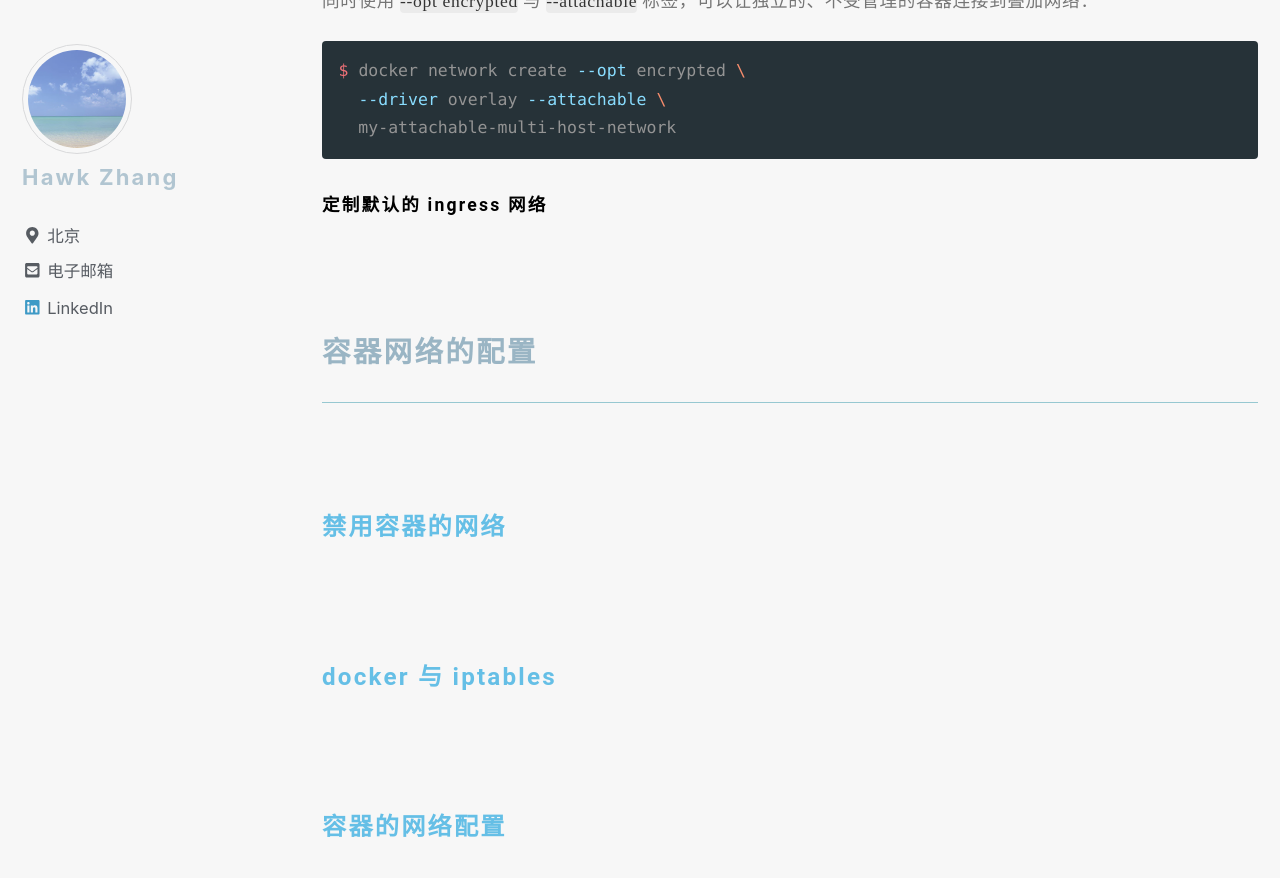
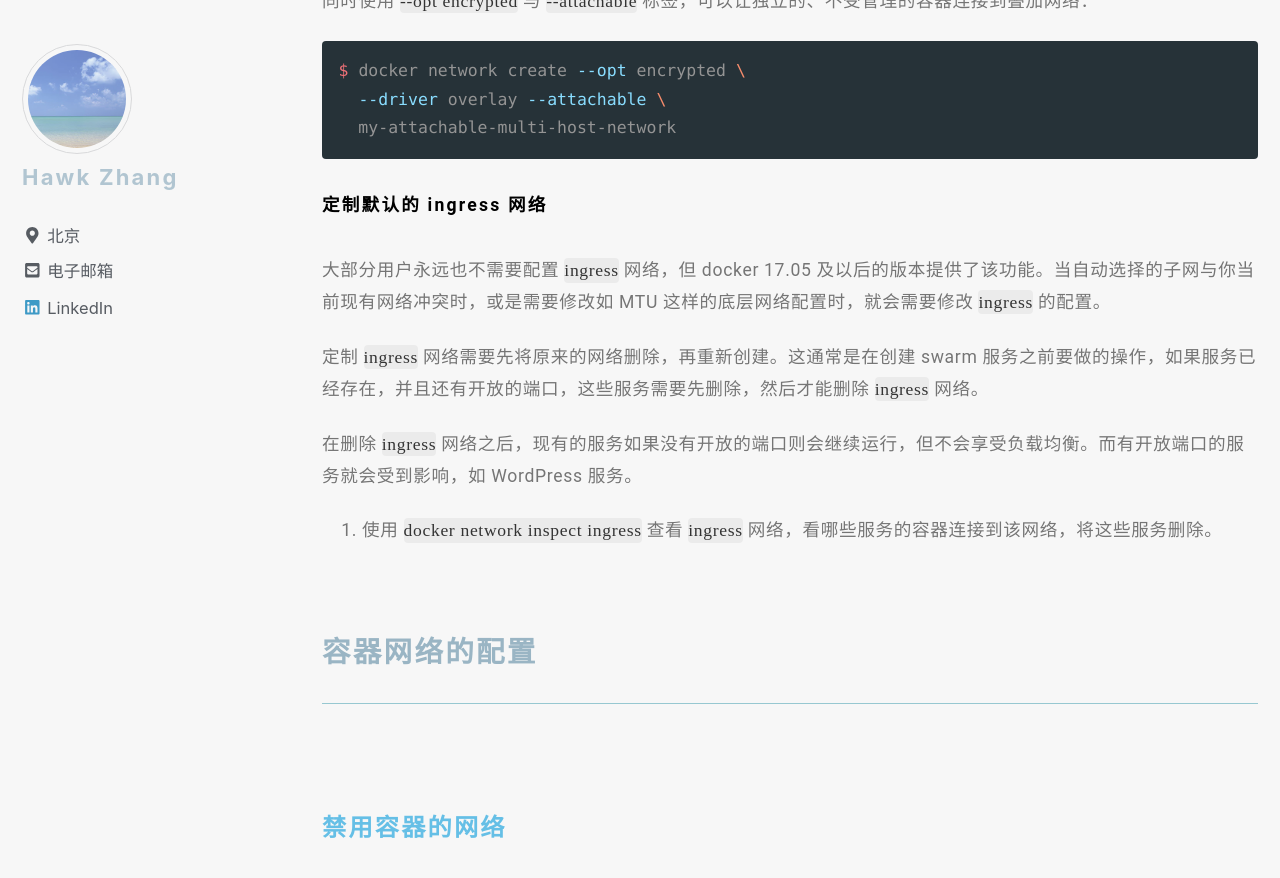
Before and after one commit to narru888/linotes_note, a Jekyll site: the page built from _posts/docker/2018-02-01-docker.basic.md, in a window 1280 px wide and 900 px high, scrolled down 31657 px. Shown: the top 878 px of the window. Built offline with Jekyll 4.4.1, drawn with Linux system fonts in a browser that asks for light colours; nearby versions of some CDN libraries; a script that is not in the unit is left out.

Commit message:
update on 2018-10-04 13:50:01 CST

```diff
--- a/_posts/docker/2018-02-01-docker.basic.md
+++ b/_posts/docker/2018-02-01-docker.basic.md
@@ -1034,7 +1034,13 @@ $ docker network create --opt encrypted \
 
 ###### 定制默认的 ingress 网络
 
+大部分用户永远也不需要配置 `ingress` 网络，但 docker 17.05 及以后的版本提供了该功能。当自动选择的子网与你当前现有网络冲突时，或是需要修改如 MTU 这样的底层网络配置时，就会需要修改 `ingress` 的配置。
 
+定制 `ingress` 网络需要先将原来的网络删除，再重新创建。这通常是在创建 swarm 服务之前要做的操作，如果服务已经存在，并且还有开放的端口，这些服务需要先删除，然后才能删除 `ingress` 网络。
+
+在删除 `ingress` 网络之后，现有的服务如果没有开放的端口则会继续运行，但不会享受负载均衡。而有开放端口的服务就会受到影响，如 WordPress 服务。
+
+1. 使用 `docker network inspect ingress` 查看 `ingress` 网络，看哪些服务的容器连接到该网络，将这些服务删除。
 
 
 
```
